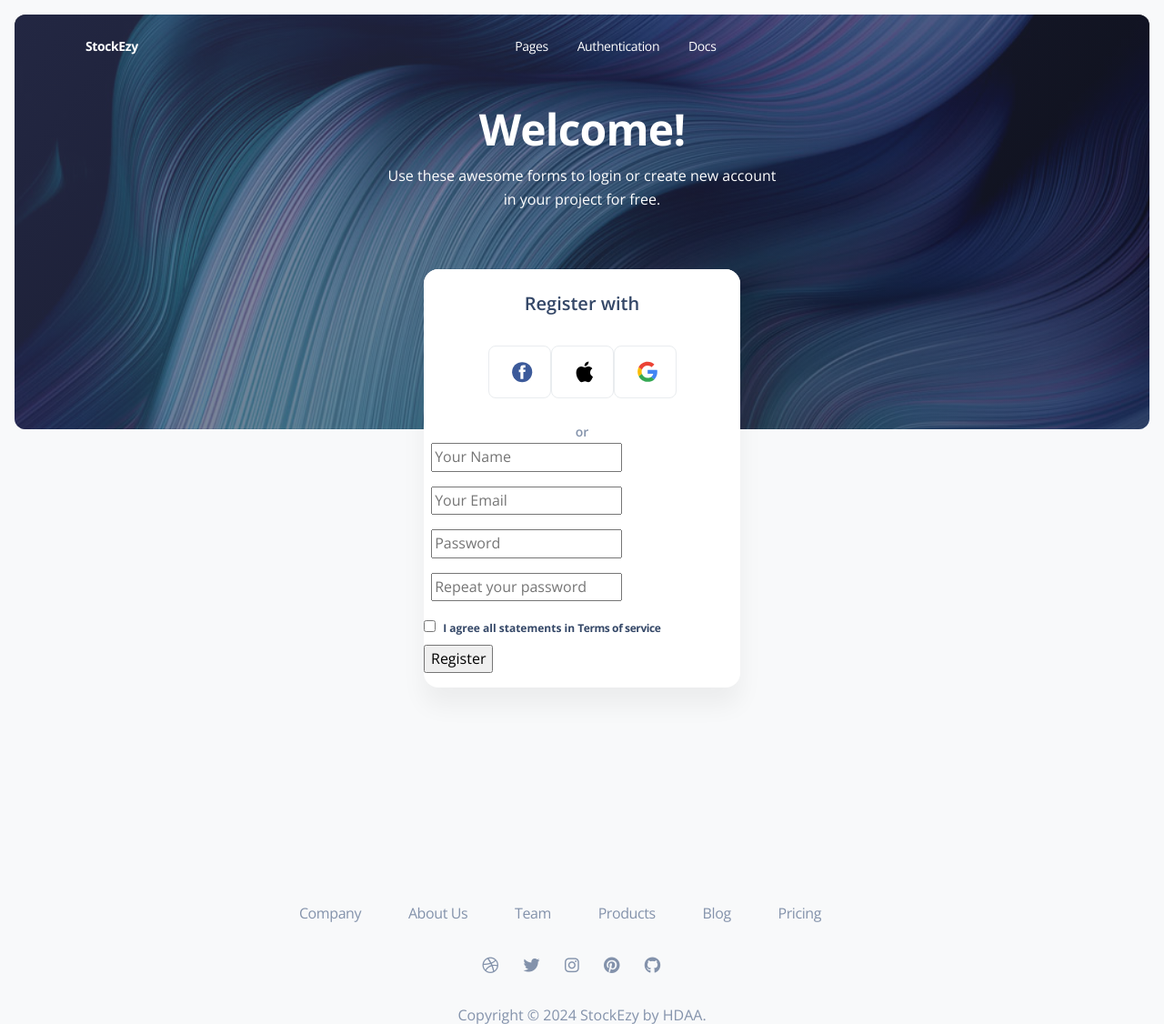
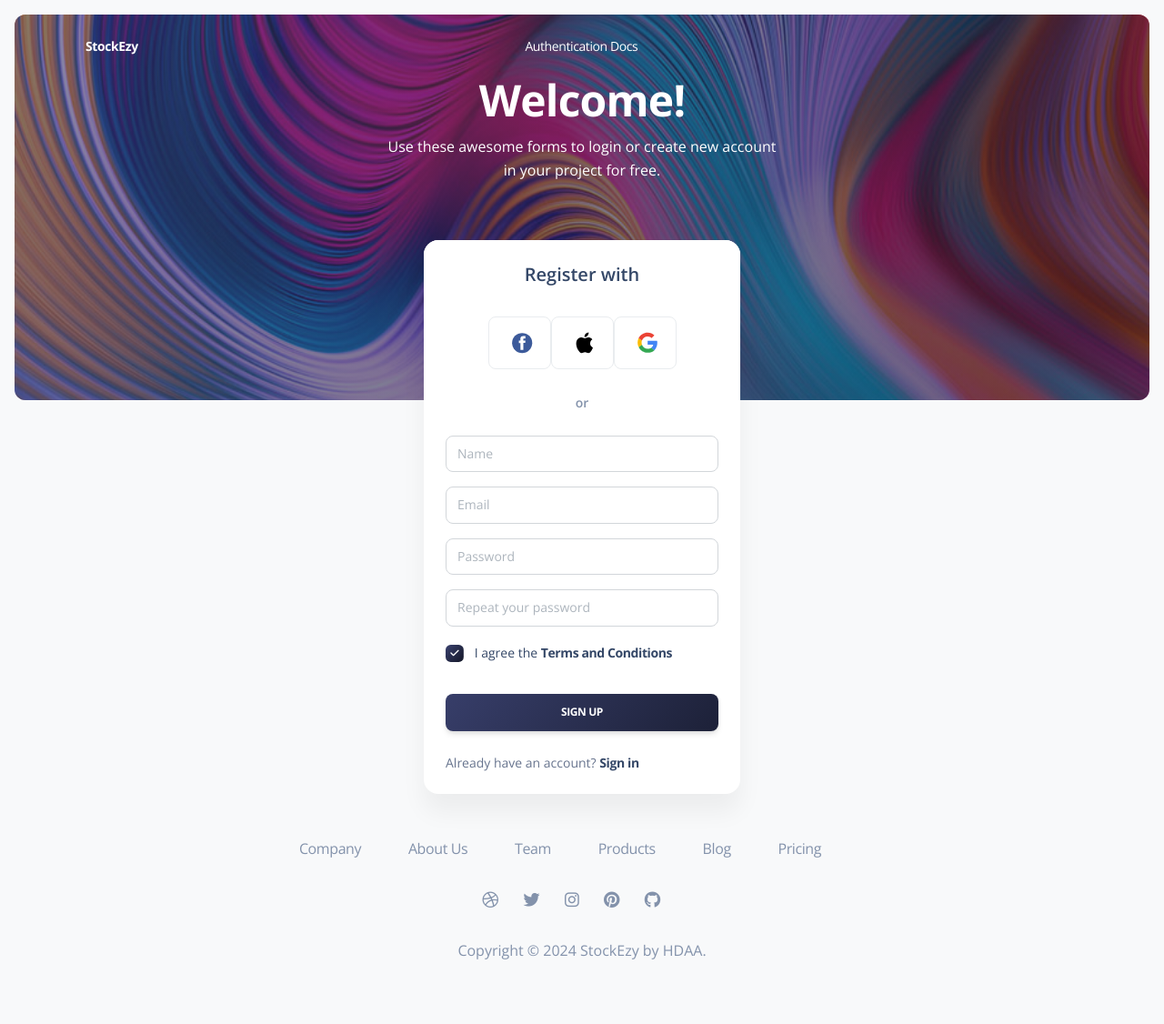
Before and after one commit to HabibUllah61103/ML-OEL, a Django app: page /customer_signup in a window 1280 px wide. Shown: the top 1126 px of the page at 91% size. After the commit the page ends 1055 px from the top, so only its background shows below. Run offline with Django 5.2, Linux system fonts and the light colour scheme; some libraries are stand-ins or nearby versions.

Commit message:
Sign up, Sign in completed

```diff
--- a/StockEzy/StockEzy/settings.py
+++ b/StockEzy/StockEzy/settings.py
@@ -11,6 +11,7 @@ https://docs.djangoproject.com/en/5.0/ref/settings/
 """
 
 from pathlib import Path
+import os
 
 # Build paths inside the project like this: BASE_DIR / 'subdir'.
 BASE_DIR = Path(__file__).resolve().parent.parent
@@ -118,6 +119,8 @@ USE_TZ = True
 
 STATIC_URL = "static/"
 
+STATICFILES_DIRS = [os.path.join(BASE_DIR, "StockEzyApp/static")]
+
 # Default primary key field type
 # https://docs.djangoproject.com/en/5.0/ref/settings/#default-auto-field
 
@@ -125,5 +128,5 @@ DEFAULT_AUTO_FIELD = "django.db.models.BigAutoField"
 
 AUTHENTICATION_BACKENDS = [
     #'StockEzy_App.auth_backends.EmailBackend',
-    'django.contrib.auth.backends.ModelBackend',
+    "django.contrib.auth.backends.ModelBackend",
 ]
--- a/StockEzy/StockEzyApp/forms.py
+++ b/StockEzy/StockEzyApp/forms.py
@@ -2,31 +2,87 @@ from django import forms
 from .models import Customers
 from django.core.exceptions import ValidationError
 
+
 class SigninForm(forms.Form):
-    cemail = forms.EmailField(required=True, max_length=100, widget=forms.TextInput(attrs={'placeholder': 'Your Email', 'autocomplete': 'off'}))
-    cpassword = forms.CharField(max_length=100, min_length=8, widget=forms.PasswordInput(attrs={'placeholder': 'Password', 'autocomplete': 'off'}), required=True)
+    cemail = forms.EmailField(
+        required=True,
+        max_length=100,
+        widget=forms.TextInput(
+            attrs={
+                "placeholder": "Email",
+                "autocomplete": "off",
+                "class": "form-control",
+            }
+        ),
+    )
+    cpassword = forms.CharField(
+        max_length=100,
+        min_length=8,
+        widget=forms.PasswordInput(
+            attrs={
+                "placeholder": "Password",
+                "autocomplete": "off",
+                "class": "form-control",
+            }
+        ),
+        required=True,
+    )
+
 
 class SignupForm(forms.Form):
-    cname = forms.CharField(widget=forms.TextInput(attrs={'placeholder': 'Your Name'}))
-    cemail = forms.EmailField(widget=forms.EmailInput(attrs={'placeholder': 'Your Email'}))
-    cpassword = forms.CharField(min_length=8, widget=forms.PasswordInput(attrs={'placeholder': 'Password'}))
-    cre_password = forms.CharField( widget=forms.PasswordInput(attrs={'placeholder': 'Repeat your password'}))
+    cname = forms.CharField(
+        widget=forms.TextInput(
+            attrs={
+                "placeholder": "Name",
+                "class": "form-control",
+            }
+        )
+    )
+    cemail = forms.EmailField(
+        widget=forms.EmailInput(
+            attrs={
+                "placeholder": "Email",
+                "class": "form-control",
+            }
+        )
+    )
+    cpassword = forms.CharField(
+        min_length=8,
+        widget=forms.PasswordInput(
+            attrs={
+                "placeholder": "Password",
+                "class": "form-control",
+            }
+        ),
+    )
+    cre_password = forms.CharField(
+        widget=forms.PasswordInput(
+            attrs={
+                "placeholder": "Repeat your password",
+                "class": "form-control",
+            }
+        )
+    )
 
     def clean_cemail(self):
-        cemail = self.cleaned_data.get('cemail').lower()
+        cemail = self.cleaned_data.get("cemail").lower()
         new = Customers.objects.filter(cemail=cemail)
         if new.exists():
             raise ValidationError("Email Already Exists")
         return cemail
 
     def clean_cre_password(self):
-        cre_password = self.cleaned_data.get('cre_password')
-        password = self.cleaned_data.get('cpassword')
+        cre_password = self.cleaned_data.get("cre_password")
+        password = self.cleaned_data.get("cpassword")
 
         if cre_password != password:
             raise ValidationError("Passwords do not match")
         return cre_password
 
     def save(self):
-        customer = Customers.objects.create(cemail=self.cleaned_data['cemail'], cpassword=self.cleaned_data['cpassword'], cname=self.cleaned_data['cname'])
+        customer = Customers.objects.create(
+            cemail=self.cleaned_data["cemail"],
+            cpassword=self.cleaned_data["cpassword"],
+            cname=self.cleaned_data["cname"],
+        )
         return customer
--- a/StockEzy/StockEzyApp/templates/sign-up.html
+++ b/StockEzy/StockEzyApp/templates/sign-up.html
@@ -1,63 +1,39 @@
-<!--
-=========================================================
-* Soft UI Dashboard - v1.0.3
-=========================================================
-
-* Product Page: https://www.creative-tim.com/product/soft-ui-dashboard
-* Copyright 2021 Creative Tim (https://www.creative-tim.com)
-* Licensed under MIT (https://www.creative-tim.com/license)
-
-* Coded by Creative Tim
-
-=========================================================
-
-* The above copyright notice and this permission notice shall be included in all copies or substantial portions of the Software.
--->
 <!DOCTYPE html>
 <html lang="en">
 
 <head>
   <meta charset="utf-8" />
+  {% load static %}
   <meta name="viewport" content="width=device-width, initial-scale=1, shrink-to-fit=no">
-  <link rel="apple-touch-icon" sizes="76x76" href="../assets/img/apple-icon.png">
-  <link rel="icon" type="image/png" href="../assets/img/favicon.png">
+  <link rel="apple-touch-icon" sizes="76x76" href="{% static 'img/apple-icon.png' %}">
+  <link rel="icon" type="image/png" href="{% static 'img/favicon.png' %}">
   <title>
     StockEzy Sign-up
   </title>
   <!--     Fonts and icons     -->
   <link href="https://fonts.googleapis.com/css?family=Open+Sans:300,400,600,700" rel="stylesheet" />
   <!-- Nucleo Icons -->
-  <link href="../assets/css/nucleo-icons.css" rel="stylesheet" />
-  <link href="../assets/css/nucleo-svg.css" rel="stylesheet" />
+  <link href="{% static 'css/nucleo-icons.css' %}" rel="stylesheet" />
+  <link href="{% static 'css/nucleo-svg.css' %}" rel="stylesheet" />
   <!-- Font Awesome Icons -->
   <script src="https://kit.fontawesome.com/42d5adcbca.js" crossorigin="anonymous"></script>
-  <link href="../assets/css/nucleo-svg.css" rel="stylesheet" />
+  <link href="{% static 'css/nucleo-svg.css' %}" rel="stylesheet" />
   <!-- CSS Files -->
-  <link id="pagestyle" href="../assets/css/soft-ui-dashboard.css?v=1.0.3" rel="stylesheet" />
+  <link id="pagestyle" href="{% static 'css/soft-ui-dashboard.css' %}" rel="stylesheet" />
 </head>
 
 <body class="g-sidenav-show  bg-gray-100">
   <!-- Navbar -->
   <nav class="navbar navbar-expand-lg position-absolute top-0 z-index-3 w-100 shadow-none my-3  navbar-transparent mt-4">
     <div class="container">
-      <a class="navbar-brand font-weight-bolder ms-lg-0 ms-3 text-white" href="../pages/dashboards/default.html">
+      <a class="navbar-brand font-weight-bolder ms-lg-0 ms-3 text-white" href="/customer_signup">
         StockEzy
       </a>
       <div class="collapse navbar-collapse w-100 pt-3 pb-2 py-lg-0" id="navigation">
         <ul class="navbar-nav navbar-nav-hover mx-auto">
-          <li class="nav-item dropdown dropdown-hover mx-2">
-            <a role="button" class="nav-link ps-2 d-flex justify-content-between cursor-pointer align-items-center " id="dropdownMenuPages" data-bs-toggle="dropdown" aria-expanded="false">
-              Pages
-            </a>
-          </li>
-          <li class="nav-item dropdown dropdown-hover mx-2">
-            <a role="button" class="nav-link ps-2 d-flex justify-content-between cursor-pointer align-items-center " id="dropdownMenuAccount" data-bs-toggle="dropdown" aria-expanded="false">
-              Authentication
-            </a>
-          </li>
-          <li class="nav-item dropdown dropdown-hover mx-2">
-            <a role="button" class="nav-link ps-2 d-flex justify-content-between cursor-pointer align-items-center " id="dropdownMenuDocs" data-bs-toggle="dropdown" aria-expanded="false">
-              Docs
+          <li class="nav-item dropdown dropdown-hover mx-10">
+            <a role="button" class="nav-link ps-2 d-flex justify-content-between cursor-pointer align-items-center " style="margin-left: -75px;" data-bs-toggle="dropdown" aria-expanded="false">
+              Authentication Docs
             </a>
           </li>
         </ul>
@@ -65,13 +41,13 @@
     </div>
   </nav>
   <!-- End Navbar -->
-  <section class="min-vh-100 mb-8">
-    <div class="page-header align-items-start min-vh-50 pt-5 pb-11 m-3 border-radius-lg" style="background-image: url('../assets/img/curved-images/curved14.jpg');">
+  <section class="min-vh-100">
+    <div class="page-header align-items-start min-vh-50 pt-5 pb-11 m-3 border-radius-lg" style="background-image: url('{% static 'img/curved-images/curved6.jpg' %}');">
       <span class="mask bg-gradient-dark opacity-6"></span>
       <div class="container">
         <div class="row justify-content-center">
           <div class="col-lg-5 text-center mx-auto">
-            <h1 class="text-white mb-2 mt-5">Welcome!</h1>
+            <h1 class="text-white mt-3">Welcome!</h1>
             <p class="text-lead text-white">Use these awesome forms to login or create new account in your project for free.</p>
           </div>
         </div>
@@ -128,60 +104,20 @@
                 </p>
               </div>
             </div>
-            <form method="POST" class="register-form" id="register-form">
-              {% csrf_token %}
-              <div class="form-group">
-                <label for="name"><i class="zmdi zmdi-account material-icons-name"></i></label>
-                {{ form.cname }}
-              </div>
-              <div class="form-group">
-                <label for="email"><i class="zmdi zmdi-email"></i></label>
-                {{ form.cemail }}
-              </div>
-              <div class="form-group">
-                <label for="pass"><i class="zmdi zmdi-lock"></i></label>
-                {{ form.cpassword }}
-              </div>
-              <div class="form-group">
-                <label for="re-pass"><i class="zmdi zmdi-lock-outline"></i></label>
-                {{ form.cre_password }}
-              </div class="form-group">
-              <div>
-                {% for error in form.cname.errors %}
-                <div class="error" style="color: red;">{{ error }}</div>
-                {% endfor %}
-
-                {% for error in form.cemail.errors %}
-                <div class="error" style="color: red;">{{ error }}</div>
-                {% endfor %}
-
-                {% for error in form.cre_password.errors %}
-                <div class="error" style="color: red;">{{ error }}</div>
-                {% endfor %}
-
-                {% for error in form.cpassword.errors %}
-                <div class="error" style="color: red;">{{ error }}</div>
-                {% endfor %}
-
-
-                <input type="checkbox" name="agree-term" id="agree-term" class="agree-term" />
-                <label for="agree-term" class="label-agree-term"><span><span></span></span>I agree all
-                  statements in <a href="#" class="term-service">Terms of service</a></label>
-              </div>
-              <div class="form-group form-button">
-                <input type="submit" name="signup" id="signup" class="form-submit" value="Register" />
-              </div>
-            </form>
-            <!-- <div class="card-body">
-              <form role="form text-left">
+            <div class="card-body">
+              <form  method="POST" id="register-form">
+                {% csrf_token %}
                 <div class="mb-3">
-                  <input type="text" class="form-control" placeholder="Name" aria-label="Name" aria-describedby="email-addon">
+                  {{ form.cname }}
                 </div>
                 <div class="mb-3">
-                  <input type="email" class="form-control" placeholder="Email" aria-label="Email" aria-describedby="email-addon">
+                  {{ form.cemail }}
                 </div>
                 <div class="mb-3">
-                  <input type="password" class="form-control" placeholder="Password" aria-label="Password" aria-describedby="password-addon">
+                  {{ form.cpassword }}
+                </div>
+                <div class="mb-3">
+                  {{ form.cre_password }}
                 </div>
                 <div class="form-check form-check-info text-left">
                   <input class="form-check-input" type="checkbox" value="" id="flexCheckDefault" checked>
@@ -190,11 +126,11 @@
                   </label>
                 </div>
                 <div class="text-center">
-                  <button type="button" class="btn bg-gradient-dark w-100 my-4 mb-2">Sign up</button>
+                  <input type="submit" name="signup" id="signup" class="btn bg-gradient-dark w-100 my-4 mb-2" value="Sign up" />
                 </div>
-                <p class="text-sm mt-3 mb-0">Already have an account? <a href="javascript:;" class="text-dark font-weight-bolder">Sign in</a></p>
+                <p class="text-sm mt-3 mb-0">Already have an account? <a href="/customer_signin" class="text-dark font-weight-bolder">Sign in</a></p>
               </form>
-            </div> -->
+            </div>
           </div>
         </div>
       </div>
@@ -254,10 +190,10 @@
     </div>
   </footer>
 
-  <script src="../assets/js/core/popper.min.js"></script>
-  <script src="../assets/js/core/bootstrap.min.js"></script>
-  <script src="../assets/js/plugins/perfect-scrollbar.min.js"></script>
-  <script src="../assets/js/plugins/smooth-scrollbar.min.js"></script>
+  <script src="{% static 'js/core/popper.min.js' %}"></script>
+  <script src="{% static 'js/core/bootstrap.min.js' %}"></script>
+  <script src="{% static 'js/plugins/perfect-scrollbar.min.js' %}"></script>
+  <script src="{% static 'js/plugins/smooth-scrollbar.min.js' %}"></script>
   <script>
     var win = navigator.platform.indexOf('Win') > -1;
     if (win && document.querySelector('#sidenav-scrollbar')) {
@@ -270,7 +206,7 @@
   <!-- Github buttons -->
   <script async defer src="https://buttons.github.io/buttons.js"></script>
   <!-- Control Center for Soft Dashboard: parallax effects, scripts for the example pages etc -->
-  <script src="../assets/js/soft-ui-dashboard.min.js?v=1.0.3"></script>
+  <script src="{% static 'js/soft-ui-dashboard.min.js' %}"></script>
 </body>
 
 </html>
```
Also changed, not shown: StockEzy/StockEzyApp/templates/sign-in.html (+26 -72 lines), StockEzy/db.sqlite3, 1 other file.
